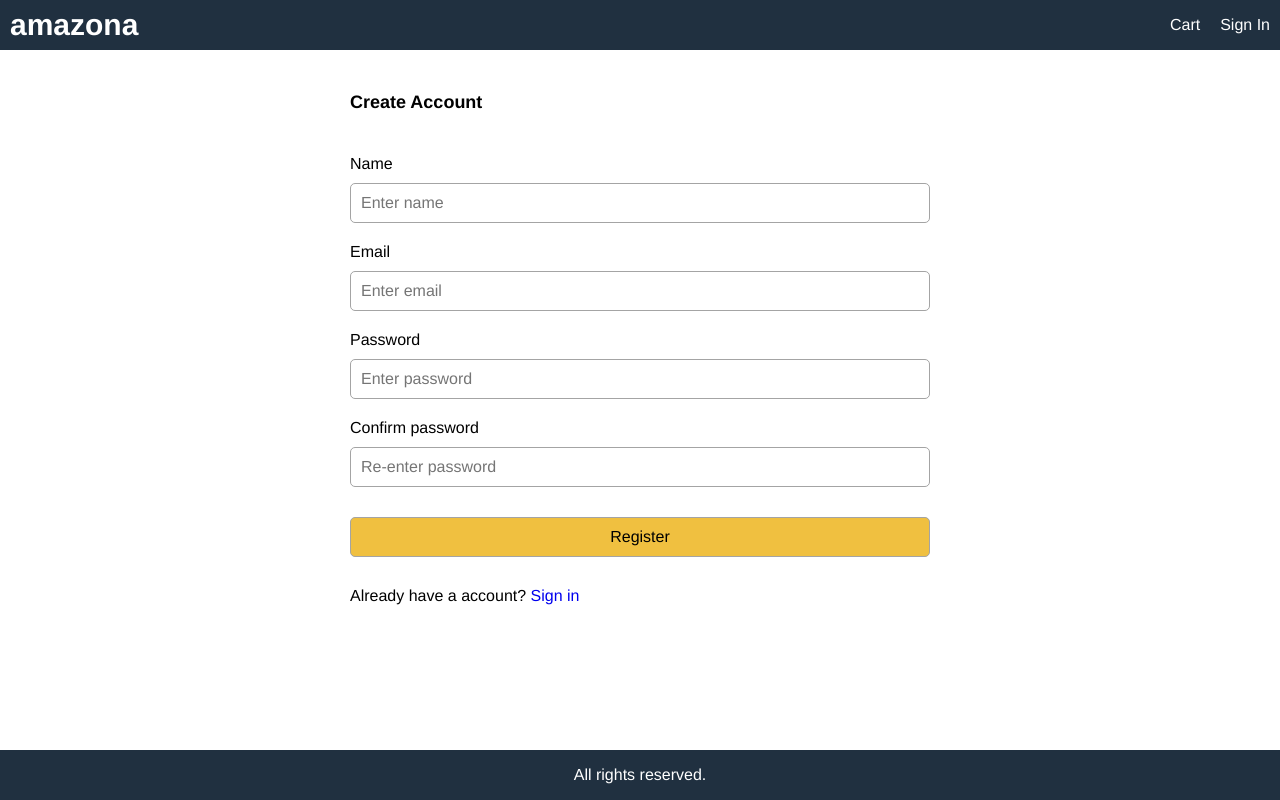
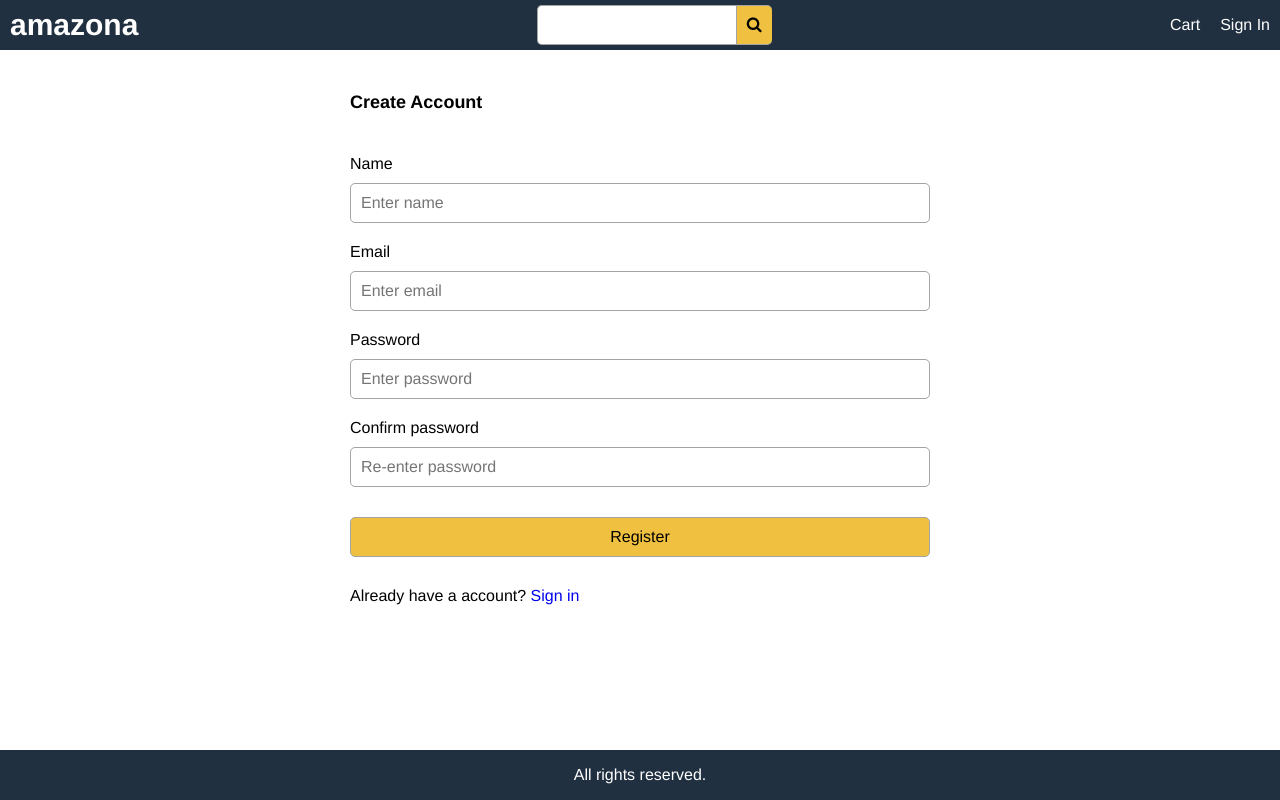
Before and after one commit to Alison-Andrade/amazona-ecommerce, a React (Create React App) app in the folder frontend/: page /register in a window 1280 px wide. Built offline with nearby package versions, Linux system fonts and the light colour scheme.

Commit message:
Implemented-Search-Bar

```diff
--- a/frontend/src/App.tsx
+++ b/frontend/src/App.tsx
@@ -24,6 +24,8 @@ import UserListScreen from './screens/UserListScreen'
 import UserEditScreen from './screens/UserEditScreen'
 import SellerRoute from './screens/SellerRoute'
 import SellerScreen from './screens/SellerScreen'
+import SearchBox from './components/SearchBox'
+import SearchScreen from './screens/SearchScreen'
 
 function App() {
     const dispatch = useDispatch()
@@ -44,6 +46,13 @@ function App() {
                         <Link className="brand" to="/">
                             amazona
                         </Link>
+                    </div>
+                    <div>
+                        <Route
+                            render={({ history }) => (
+                                <SearchBox history={history}></SearchBox>
+                            )}
+                        />
                     </div>
                     <div>
                         <Link to="/cart">
@@ -125,6 +134,41 @@ function App() {
                     </div>
                 </header>
                 <main>
+                    <Route path="/" component={HomeScreen} exact />
+                    <Route path="/seller/:id" component={SellerScreen} />
+                    <Route path="/order/:id" component={OrderScreen} />
+                    <Route
+                        path="/orderhistory"
+                        component={OrderHistoryScreen}
+                    />
+                    <Route path="/placeorder" component={PlaceOrderScreen} />
+                    <Route path="/payment" component={PaymentMethodScreen} />
+                    <Route path="/shipping" component={ShippingAddressScreen} />
+                    <Route path="/register" component={RegisterScreen} />
+                    <Route path="/signin" component={SigninScreen} />
+                    <Route path="/cart/:id?" component={CartScreen} />
+                    <Route
+                        path="/product/:id"
+                        component={ProductScreen}
+                        exact
+                    />
+                    <Route
+                        path="/product/:id/edit"
+                        component={ProductEditScreen}
+                    />
+                    <Route
+                        path="/search/name/:name?"
+                        component={SearchScreen}
+                    />
+                    <PrivateRoute path="/profile" component={ProfileScreen} />
+                    <SellerRoute
+                        path="/productlist/seller"
+                        component={ProductListScreen}
+                    />
+                    <SellerRoute
+                        path="/orderlist/seller"
+                        component={OrderListScreen}
+                    />
                     <AdminRoute
                         path="/productlist"
                         component={ProductListScreen}
@@ -140,37 +184,6 @@ function App() {
                         path="/user/:id/edit"
                         component={UserEditScreen}
                     />
-                    <SellerRoute
-                        path="/productlist/seller"
-                        component={ProductListScreen}
-                    />
-                    <SellerRoute
-                        path="/orderlist/seller"
-                        component={OrderListScreen}
-                    />
-                    <Route path="/seller/:id" component={SellerScreen} />
-                    <Route path="/order/:id" component={OrderScreen} />
-                    <Route
-                        path="/orderhistory"
-                        component={OrderHistoryScreen}
-                    />
-                    <Route path="/placeorder" component={PlaceOrderScreen} />
-                    <Route path="/payment" component={PaymentMethodScreen} />
-                    <Route path="/shipping" component={ShippingAddressScreen} />
-                    <PrivateRoute path="/profile" component={ProfileScreen} />
-                    <Route path="/register" component={RegisterScreen} />
-                    <Route path="/signin" component={SigninScreen} />
-                    <Route path="/cart/:id?" component={CartScreen} />
-                    <Route
-                        path="/product/:id"
-                        component={ProductScreen}
-                        exact
-                    />
-                    <Route
-                        path="/product/:id/edit"
-                        component={ProductEditScreen}
-                    />
-                    <Route path="/" component={HomeScreen} exact />
                 </main>
                 <footer className="row center">All rights reserved.</footer>
             </div>
--- a/frontend/src/actions/cartActions.ts
+++ b/frontend/src/actions/cartActions.ts
@@ -43,7 +43,6 @@ export const addToCart = (
                     qty,
                 },
             })
-
             localStorage.setItem(
                 'cartItems',
                 JSON.stringify(getState().cart.cartItems)
--- a/frontend/src/actions/productActions.ts
+++ b/frontend/src/actions/productActions.ts
@@ -22,13 +22,14 @@ import { RootState } from '../store'
 
 export const listProducts = ({
     seller = '',
+    name = '',
 }): ThunkAction<void, RootState, unknown, Action<string>> => async (
     dispatch
 ) => {
     dispatch({
         type: PRODUCT_LIST_REQUEST,
     })
-    api.get(`/api/products?seller=${seller}`)
+    api.get(`/api/products?seller=${seller}&name=${name}`)
         .then((response) => {
             const { data } = response
             dispatch({ type: PRODUCT_LIST_SUCCESS, payload: data })
--- /dev/null
+++ b/frontend/src/components/SearchBox.tsx
@@ -0,0 +1,34 @@
+import React, { FormEvent, useState } from 'react'
+import { useHistory } from 'react-router-dom'
+
+interface Props {
+    history: any
+}
+
+const SearchBox: React.FunctionComponent<Props> = (props) => {
+    const history = useHistory()
+    const [name, setName] = useState('')
+
+    const submitHandler = (e: FormEvent) => {
+        e.preventDefault()
+        history.push(`/search/name/${name}`)
+    }
+
+    return (
+        <form className="search" onSubmit={submitHandler}>
+            <div className="row">
+                <input
+                    type="text"
+                    name="q"
+                    id="q"
+                    onChange={(e) => setName(e.target.value)}
+                />
+                <button className="primary" type="submit">
+                    <i className="fa fa-search"></i>
+                </button>
+            </div>
+        </form>
+    )
+}
+
+export default SearchBox
--- a/frontend/src/index.css
+++ b/frontend/src/index.css
@@ -346,3 +346,17 @@ img.large {
 .carousel .slide img {
     max-width: 30rem;
 }
+
+/* Search */
+
+.search button {
+    border-radius: 0 0.5rem 0.5rem 0;
+    border-right: none;
+    margin-right: 0.5rem;
+}
+
+.search input {
+    border-radius: 0.5rem 0 0 0.5rem;
+    border-right: none;
+    margin-left: 0.5rem;
+}
--- /dev/null
+++ b/frontend/src/screens/SearchScreen.tsx
@@ -0,0 +1,62 @@
+import React, { useEffect } from 'react'
+import { useDispatch, useSelector } from 'react-redux'
+import { useParams } from 'react-router-dom'
+import { listProducts } from '../actions/productActions'
+import LoadingBox from '../components/LoadingBox'
+import MessageBox from '../components/MessageBox'
+import Product from '../components/Product'
+import { RootState } from '../store'
+
+interface Props {
+    name: string
+}
+
+export default function SearchScreen() {
+    const { name = 'all' } = useParams<Props>()
+    const dispatch = useDispatch()
+    const productList = useSelector((state: RootState) => state.productList)
+    const { loading, error, products } = productList
+
+    useEffect(() => {
+        dispatch(listProducts({ name: name !== 'all' ? name : '' }))
+    }, [dispatch, name])
+
+    return (
+        <div>
+            <div className="row">
+                {loading ? (
+                    <LoadingBox />
+                ) : error ? (
+                    <MessageBox variant="danger">{error}</MessageBox>
+                ) : (
+                    <div>{products?.length} Results</div>
+                )}
+            </div>
+            <div className="row top">
+                <div className="col-1">
+                    <h3>Department</h3>
+                    <ul>
+                        <li>Category 1</li>
+                    </ul>
+                </div>
+                <div className="col-3">
+                    <>
+                        {products?.length === 0 && (
+                            <MessageBox>No Product Found</MessageBox>
+                        )}
+                        <div className="row center">
+                            {products?.map((product) => {
+                                return (
+                                    <Product
+                                        key={product._id}
+                                        product={product}
+                                    />
+                                )
+                            })}
+                        </div>
+                    </>
+                </div>
+            </div>
+        </div>
+    )
+}
```
Also changed, not shown: 1 other file (tests, documents, lock files or other folders).
